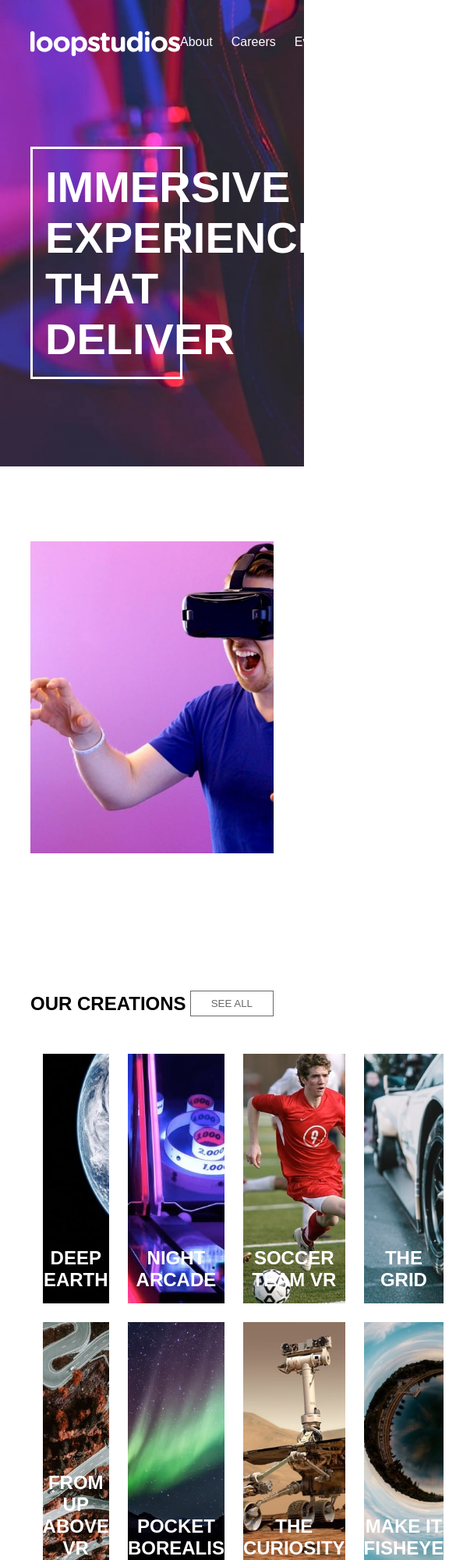
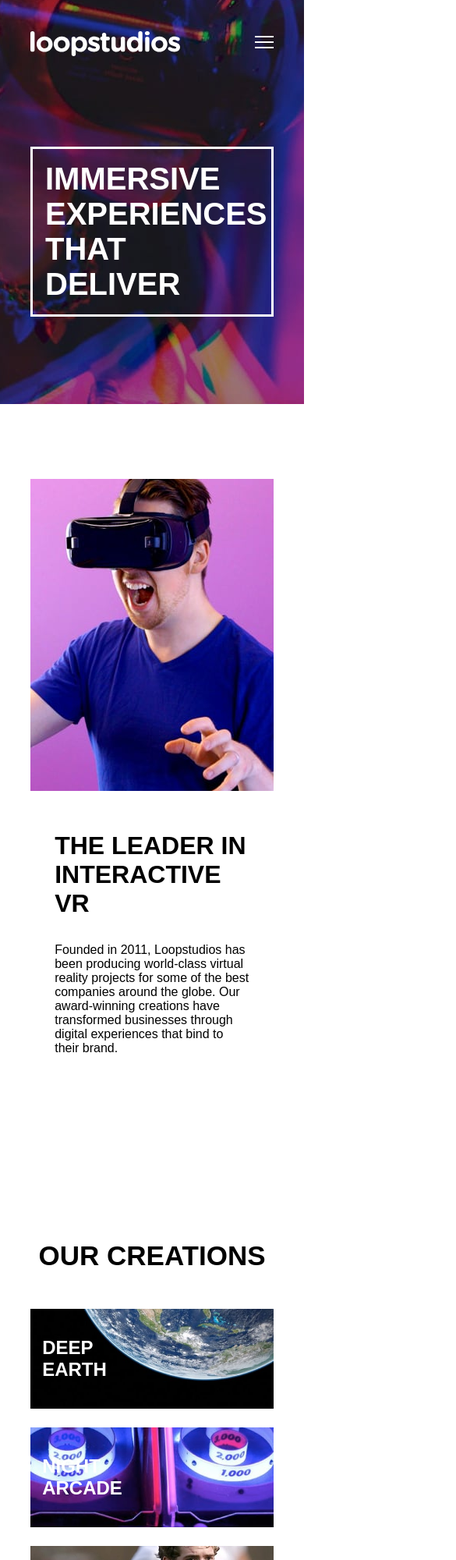
Before and after one commit to Muhammad-Bilal99/LoopStudios-landing-page, a plain HTML site: page loopstudios-landing-page-main/index.html in a window 390 px wide. Shown: the top 2000 px of the page at 78% size, 585 px wide, since content can reach past the window. Drawn offline with Linux system fonts and the light colour scheme.

Commit message:
Changes done!

```diff
--- a/loopstudios-landing-page-main/index.html
+++ b/loopstudios-landing-page-main/index.html
@@ -6,6 +6,7 @@
 
   <link rel="icon" type="image/png" sizes="32x32" href="./images/favicon-32x32.png">
   <link rel="stylesheet" href="styles.css">
+  <script src="script.js" defer></script>
 
   <title>Frontend Mentor | Loopstudios landing page</title>
 
@@ -22,12 +23,15 @@
         <img src="images/logo.svg" alt="">
       </div>
 
-      <ul>
+      <ul class="ul">
         <li><a href="">About</a></li>
         <li><a href="">Careers</a></li>
         <li><a href="">Events</a></li>
         <li><a href="">Support</a></li>
       </ul>
+      <div class="hamburger">
+        <img src="images/icon-hamburger.svg" alt="">
+      </div>
     </nav>
 
     <div class="header-text-container">
@@ -110,14 +114,6 @@
   <footer>
     <div class="footer-flex">
       <img src="images/logo.svg" alt="">
-      <div class="socials">
-        <img src="images/icon-facebook.svg" alt="">
-        <img src="images/icon-pinterest.svg" alt="">
-        <img src="images/icon-twitter.svg" alt="">
-        <img src="images/icon-instagram.svg" alt="">
-      </div>
-    </div>
-    <div class="footer-flex two">
       <div>
         <ul>
           <li><a href="">About</a></li>
@@ -127,7 +123,15 @@
           <li><a href="">Support</a></li>
         </ul>
       </div>
-      © 2021 Loopstudios. All rights reserved.
+    </div>
+    <div class="footer-flex two">
+      <div class="socials">
+        <img src="images/icon-facebook.svg" alt="">
+        <img src="images/icon-pinterest.svg" alt="">
+        <img src="images/icon-twitter.svg" alt="">
+        <img src="images/icon-instagram.svg" alt="">
+      </div>
+      <p class="patent">© 2021 Loopstudios. All rights reserved.</p>
     </div>
   </footer>
   <div class="attribution">
--- /dev/null
+++ b/loopstudios-landing-page-main/script.js
@@ -0,0 +1,6 @@
+const hamburger = document.querySelector('.hamburger')
+const ul = document.querySelector('.ul')
+
+hamburger.addEventListener('click', () => {
+  ul.classList.toggle('active')
+})
--- a/loopstudios-landing-page-main/styles.css
+++ b/loopstudios-landing-page-main/styles.css
@@ -9,6 +9,7 @@ header {
   background: url(images/desktop/image-hero.jpg);
   background-repeat: no-repeat;
   background-size: cover;
+  background-position: center;
   padding-bottom: 7rem;
 }
 
@@ -129,41 +130,49 @@ nav ul li a {
   background: url(images/desktop/image-deep-earth.jpg);
   background-repeat: no-repeat;
   background-size: cover;
+  background-position: center;
 }
 .night {
   background: url(images/desktop/image-night-arcade.jpg);
   background-repeat: no-repeat;
   background-size: cover;
+  background-position: center;
 }
 .soccer {
   background: url(images/desktop/image-soccer-team.jpg);
   background-repeat: no-repeat;
   background-size: cover;
+  background-position: center;
 }
 .grid {
   background: url(images/desktop/image-grid.jpg);
   background-repeat: no-repeat;
   background-size: cover;
+  background-position: center;
 }
 .above {
   background: url(images/desktop/image-from-above.jpg);
   background-repeat: no-repeat;
   background-size: cover;
+  background-position: center;
 }
 .pocket {
   background: url(images/desktop/image-pocket-borealis.jpg);
   background-repeat: no-repeat;
   background-size: cover;
+  background-position: center;
 }
 .curiosity {
   background: url(images/desktop/image-curiosity.jpg);
   background-repeat: no-repeat;
   background-size: cover;
+  background-position: center;
 }
 .fisheye {
   background: url(images/desktop/image-fisheye.jpg);
   background-repeat: no-repeat;
   background-size: cover;
+  background-position: center;
 }
 
 footer {
@@ -172,10 +181,17 @@ footer {
   padding: 2rem 10%;
 }
 
+footer {
+  display: grid;
+  grid-template-columns: 50% 50%;
+}
+
 .footer-flex {
   display: flex;
-  align-items: center;
-  justify-content: space-between;
+  align-items: flex-start;
+  justify-content: center;
+  flex-direction: column;
+  gap: 2rem;
 }
 
 .socials {
@@ -185,7 +201,8 @@ footer {
 }
 
 .two {
-  margin-top: 2rem;
+  margin-top: 1rem;
+  margin-left: 60%;
 }
 
 .footer-flex ul {
@@ -198,3 +215,194 @@ footer {
   text-decoration: none;
   color: #ffffff;
 }
+
+.patent {
+  color: hsl(0, 0%, 55%);
+}
+
+.hamburger {
+  display: none;
+  cursor: pointer;
+}
+@media screen and (max-width: 480px) {
+  nav ul {
+    display: none;
+  }
+
+  .hamburger {
+    display: flex;
+    margin-top: 2rem;
+    z-index: 2;
+  }
+
+  .ul {
+    display: flex;
+    flex-direction: column;
+    font-size: 24px;
+    position: absolute;
+    top: 0;
+    right: 0;
+    height: 100vh;
+    width: 70vw;
+    background-color: hsl(0, 0%, 41%);
+    margin-top: 0;
+    align-items: flex-start;
+    justify-content: center;
+    padding-inline-start: 20px;
+    transform: translateX(40px);
+    opacity: 0%;
+    transition: all 300ms ease-out;
+  }
+
+  .active {
+    transform: translateX(0);
+    opacity: 100%;
+  }
+
+  header {
+    background: url(images/mobile/image-hero.jpg);
+    position: relative;
+    background-position: center;
+  }
+
+  .header-text-container {
+    font-size: 20px;
+    max-width: 80%;
+    width: 100%;
+    margin-inline: 10%;
+  }
+
+  .leader {
+    margin-inline: 10%;
+  }
+
+  .leader-container {
+    flex-direction: column;
+    align-items: center;
+    gap: 2rem;
+    width: 100%
+  }
+
+  .vr {
+    background: url(images/mobile/image-interactive.jpg);
+    width: 100%;
+    background-position: center;
+    position: unset;
+  }
+
+
+  .leader-text-container {
+    position: unset;
+    width: 100%;
+    padding: 20px 10%;
+  }
+
+  .leader-text-container h1 {
+    font-size: 32px;
+  }
+
+  .creations {
+    display: flex;
+    flex-direction: column;
+    align-items: center;
+    justify-content: center;
+    margin-top: 3rem;
+  }
+
+  .our-creations {
+    text-align: center;
+    justify-content: center;
+  }
+
+  .our-creations h1 {
+    font-size: 35px;
+  }
+
+  .see-all {
+    display: none;
+  }
+
+  .cards-container {
+    grid-template-columns: 100%;
+    align-items: center;
+    justify-content: center;
+    margin-inline: 10%;
+  }
+
+
+  .card {
+    height: 8rem;
+    width: 80vw;
+  }
+
+  .card h2 {
+    text-align: left;
+    align-self: center;
+    width: 8rem;
+    transform: translateX(-60%);
+  }
+
+  .deep-earth {
+    background: url(images/mobile/image-deep-earth.jpg);
+    background-repeat: no-repeat;
+    background-size: cover;
+  }
+  .night {
+    background: url(images/mobile/image-night-arcade.jpg);
+    background-repeat: no-repeat;
+    background-size: cover;
+  }
+  .soccer {
+    background: url(images/mobile/image-soccer-team.jpg);
+    background-repeat: no-repeat;
+    background-size: cover;
+  }
+  .grid {
+    background: url(images/mobile/image-grid.jpg);
+    background-repeat: no-repeat;
+    background-size: cover;
+  }
+  .above {
+    background: url(images/mobile/image-from-above.jpg);
+    background-repeat: no-repeat;
+    background-size: cover;
+  }
+  .pocket {
+    background: url(images/mobile/image-pocket-borealis.jpg);
+    background-repeat: no-repeat;
+    background-size: cover;
+  }
+  .curiosity {
+    background: url(images/mobile/image-curiosity.jpg);
+    background-repeat: no-repeat;
+    background-size: cover;
+  }
+  .fisheye {
+    background: url(images/mobile/image-fisheye.jpg);
+    background-repeat: no-repeat;
+    background-size: cover;
+  }
+
+  footer {
+    display: flex;
+    align-items: center;
+    justify-content: center;
+    flex-direction: column;
+    gap: 2rem;
+  }
+
+  .two {
+    margin-left: 0;
+    margin: auto;
+  }
+
+  .footer-flex {
+    align-items: center;
+  }
+
+  .footer-flex ul {
+    justify-content: center;
+    align-items: center;
+    flex-direction: column;
+  }
+}
```
